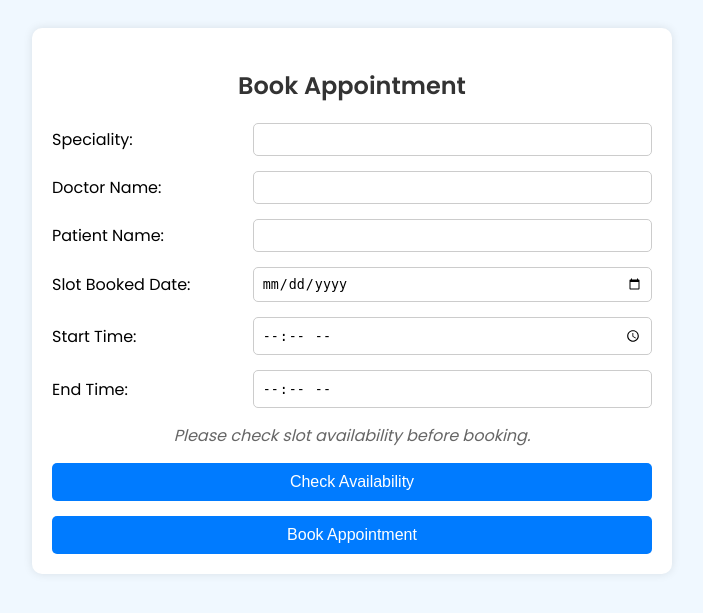
After one commit to Shadowsweep/Assignment_1_django, a Django app: page /book-appointment/ in a window 1280 px wide. The commit adds this page. Shown: the top 613 px of the page, without its empty margins (288-991 px from the left). Run offline with Django 5.2, Linux system fonts and the light colour scheme.

Commit message:
App submittion working

```diff
--- /dev/null
+++ b/Registerapp/templates/book_appointment.html
@@ -0,0 +1,193 @@
+<!DOCTYPE html>
+<html>
+<head>
+    <title>Book Appointment</title>
+    <link href="https://fonts.googleapis.com/css2?family=Poppins:wght@400;600&display=swap" rel="stylesheet">
+    <style>
+        body {
+            font-family: 'Poppins', sans-serif;
+            background-color: #f0f8ff;
+            padding: 20px;
+        }
+        .container {
+            max-width: 600px;
+            margin: auto;
+            background-color: #ffffff;
+            padding: 20px;
+            border-radius: 10px;
+            box-shadow: 0 0 10px rgba(0, 0, 0, 0.1);
+        }
+        h2 {
+            color: #333;
+            text-align: center;
+            margin-bottom: 20px;
+        }
+        .form-group {
+            display: flex;
+            justify-content: space-between;
+            margin-bottom: 15px;
+        }
+        .form-group label {
+            flex: 1;
+            margin-right: 10px;
+            align-self: center;
+        }
+        .form-group input, .form-group select {
+            flex: 2;
+            padding: 8px;
+            border: 1px solid #ccc;
+            border-radius: 5px;
+        }
+        button {
+            display: block;
+            width: 100%;
+            padding: 10px;
+            border: none;
+            border-radius: 5px;
+            background-color: #007bff;
+            color: white;
+            font-size: 16px;
+            cursor: pointer;
+        }
+        button:hover {
+            background-color: #0056b3;
+        }
+        #availabilityMessage {
+            text-align: center;
+            margin-top: 10px;
+            font-weight: bold;
+        }
+        .available {
+            color: green;
+        }
+        .not-available {
+            color: red;
+        }
+        .check-availability-message {
+            text-align: center;
+            margin-top: 15px;
+            margin-bottom: 15px;
+            font-style: italic;
+            color: #666;
+        }
+        .button-group {
+            display: flex;
+            flex-direction: column;
+            gap: 15px;
+        }
+    </style>
+</head>
+<body>
+    <div class="container">
+        <h2>Book Appointment</h2>
+        <form id="appointmentForm" method="post" enctype="multipart/form-data" action="{% url 'book_appointment' %}">
+            {% csrf_token %}
+            <div class="form-group">
+                <label for="id_speciality">Speciality:</label>
+                <input type="text" id="id_speciality" name="speciality" value="{{ request.GET.speciality }}" required readonly>
+            </div>
+            <div class="form-group">
+                <label for="id_doctor_name">Doctor Name:</label>
+                <input type="text" id="id_doctor_name" name="doctor_name" value="{{ request.GET.doctor_name }}" required readonly>
+            </div>
+            <div class="form-group">
+                <label for="id_patient_name">Patient Name:</label>
+                <input type="text" id="id_patient_name" name="patient_name" value="{{ request.GET.patient_name }}" required>
+            </div>
+            <div class="form-group">
+                <label for="id_slot_booked_date">Slot Booked Date:</label>
+                <input type="date" id="id_slot_booked_date" name="slot_booked_date" required>
+            </div>
+            <div class="form-group">
+                <label for="id_start_time">Start Time:</label>
+                <input type="time" id="id_start_time" name="start_time" min="10:00" max="18:00" required>
+            </div>
+            <div class="form-group">
+                <label for="id_end_time">End Time:</label>
+                <input type="time" id="id_end_time" name="end_time" readonly>
+            </div>
+            <div id="availabilityMessage"></div>
+            <div class="check-availability-message">Please check slot availability before booking.</div>
+            <div class="button-group">
+                <button type="button" id="checkAvailabilityBtn">Check Availability</button>
+                <button type="submit" id="bookAppointmentBtn" disabled>Book Appointment</button>
+            </div>
+        </form>
+    </div>
+
+    <script src="https://code.jquery.com/jquery-3.6.0.min.js"></script>
+    <script>
+    $(document).ready(function() {
+        var slotBookedDateInput = $('#id_slot_booked_date');
+        var startTimeInput = $('#id_start_time');
+        var endTimeInput = $('#id_end_time');
+        var availabilityMessage = $('#availabilityMessage');
+        var checkAvailabilityBtn = $('#checkAvailabilityBtn');
+        var bookAppointmentBtn = $('#bookAppointmentBtn');
+
+        startTimeInput.change(function() {
+            var startTime = $(this).val();
+            if (startTime) {
+                // Ensure start time is within allowed range
+                var startHour = parseInt(startTime.split(':')[0]);
+                var startMinutes = parseInt(startTime.split(':')[1]);
+                if (startHour < 10 || startHour > 18) {
+                    alert('Start time must be between 10:00 AM and 6:00 PM.');
+                    $(this).val('');
+                    return;
+                }
+
+                // Calculate end time (45 minutes after start time)
+                var endMinutes = startMinutes + 45;
+                var endHour = startHour + Math.floor(endMinutes / 60);
+                endMinutes = endMinutes % 60;
+                var endTime = ('0' + endHour).slice(-2) + ':' + ('0' + endMinutes).slice(-2);
+                endTimeInput.val(endTime);
+            }
+        });
+
+        checkAvailabilityBtn.click(function() {
+            var slotBookedDate = slotBookedDateInput.val();
+            var startTime = startTimeInput.val();
+
+            if (slotBookedDate && startTime) {
+                $.ajax({
+                    url: '{% url "check_availability" %}',
+                    method: 'POST',
+                    data: {
+                        'slot_booked_date': slotBookedDate,
+                        'start_time': startTime,
+                        'csrfmiddlewaretoken': $('input[name="csrfmiddlewaretoken"]').val()
+                    },
+                    success: function(response) {
+                        if (response.available) {
+                            availabilityMessage.text('This time slot is available!').removeClass('not-available').addClass('available');
+                            bookAppointmentBtn.prop('disabled', false);
+                        } else {
+                            availabilityMessage.text('This time slot is not available. Please choose another.').removeClass('available').addClass('not-available');
+                            bookAppointmentBtn.prop('disabled', true);
+                        }
+                    },
+                    error: function() {
+                        availabilityMessage.text('Error checking availability. Please try again.').removeClass('available').addClass('not-available');
+                        bookAppointmentBtn.prop('disabled', true);
+                    }
+                });
+            } else {
+                availabilityMessage.text('Please select both date and time.').removeClass('available').addClass('not-available');
+            }
+        });
+
+        var today = new Date();
+        var tomorrow = new Date(today);
+        tomorrow.setDate(today.getDate() + 1);
+        var dd = String(tomorrow.getDate()).padStart(2, '0');
+        var mm = String(tomorrow.getMonth() + 1).padStart(2, '0');
+        var yyyy = tomorrow.getFullYear();
+        var minDate = yyyy + '-' + mm + '-' + dd;
+        slotBookedDateInput.attr('min', minDate);
+    });
+    </script>
+
+</body>
+</html>
--- a/Registerapp/templates/dashboard.html
+++ b/Registerapp/templates/dashboard.html
@@ -277,9 +277,13 @@
                                 <img src="{{ doctor.profile_picture.url }}" alt="{{ doctor.first_name }}" class="doctor-image">
                                 <div class="doctor-content">
                                     <div class="doctor-info-container">
+                                        <p>{{ doctor.user }}</p>
                                         <h5>{{ doctor.first_name }} {{ doctor.last_name }}</h5>
                                         <p>{{ doctor.speciality }}</p>
-                                        <button class="btn btn-primary book-appointment">Book Appointment</button>
+                                        {% comment %} <button class="btn btn-primary book-appointment">Book Appointment</button> {% endcomment %}
+                                        <a href="{% url 'book_appointment' %}?doctor_name={{ doctor.first_name }} {{ doctor.last_name }}&patient_name={{ profile.first_name }} {{ profile.last_name }}&speciality={{ doctor.speciality }}" class="btn btn-primary">
+                                            Book Appointment
+                                        </a>
                                     </div>
                                 </div>
                             </div>
--- a/Registerapp/views.py
+++ b/Registerapp/views.py
@@ -1,9 +1,9 @@
 from django.shortcuts import render, redirect
 from rest_framework.decorators import api_view
 from rest_framework.response import Response
-from .serializers import ProfileSerializer ,UserSerializer ,BlogSerializer
+from .serializers import ProfileSerializer ,UserSerializer ,BlogSerializer ,AppointmentSerializer
 from django.views.decorators.http import require_POST
-from .models import Profile ,Blog
+from .models import Profile ,Blog ,Appointment
 from django.shortcuts import render, redirect, get_object_or_404
 from django.contrib.auth.decorators import login_required
 from django.contrib.auth import login, authenticate
@@ -15,6 +15,8 @@ from django.shortcuts import get_object_or_404, render, redirect
 from django.contrib.auth.models import User
 from django.shortcuts import get_object_or_404
 from rest_framework import status
+from django.views.decorators.csrf import csrf_protect
+from datetime import datetime, timedelta
 
 @api_view(['GET', 'POST'])
 def create_profile(request):
@@ -87,6 +89,10 @@ def edit_profile(request, profile_id):
 @api_view(['GET', 'POST'])
 def homepage(request):
     return render(request, 'home_page.html')
+
+@api_view(['GET', 'POST'])
+def success_form(request):
+    return render(request, 'sucess_form.html')
 
 @api_view(['GET', 'POST'])
 def blog_create(request):
@@ -297,3 +303,33 @@ def delete_blog(request, blog_id):
     blog.delete()
     messages.success(request, 'Blog post deleted successfully.')
     return redirect('dashboard')
+
+
+@api_view(['GET', 'POST'])
+def book_appointment(request):
+    if request.method == 'POST':
+        # Create a mutable copy of the request data
+        mutable_data = request.data.copy()
+
+        # Calculate end_time (45 minutes after start_time)
+        start_time = datetime.strptime(mutable_data['start_time'], '%H:%M')
+        end_time = (start_time + timedelta(minutes=45)).strftime('%H:%M')
+        mutable_data['end_time'] = end_time
+
+        serializer = AppointmentSerializer(data=mutable_data)
+        if serializer.is_valid():
+            serializer.save()
+            return redirect('success_form')
+        return Response(serializer.errors, status=400)
+    return render(request, 'book_appointment.html')
+
+def check_availability(request):
+    slot_booked_date = request.POST.get('slot_booked_date')
+    start_time = request.POST.get('start_time')
+
+    existing_appointment = Appointment.objects.filter(
+        slot_booked_date=slot_booked_date,
+        start_time=start_time
+    ).exists()
+
+    return JsonResponse({'available': not existing_appointment})
--- a/djangotask/urls.py
+++ b/djangotask/urls.py
@@ -35,6 +35,9 @@ urlpatterns = [
     path('draft_blog/', views.draft_blog, name='draft_blog'),
     path('edit-blog/<int:blog_id>/', views.edit_blog, name='edit_blog'),
     path('delete-blog/<int:blog_id>/', views.delete_blog, name='delete_blog'),
+    path('book-appointment/', views.book_appointment, name='book_appointment'),
+     path('check-availability/', views.check_availability, name='check_availability'),
+     path('success_form/', views.success_form, name='success_form'),
 
     # path('register/', views.register_user, name='register_user'),
 
```
Also changed, not shown: Registerapp/models.py (+7 -0 lines), Registerapp/serializers.py (+6 -1 lines), Registerapp/templates/sucess_form.html (added, +54 -0 lines), Registerapp/migrations/0008_appointment.py (added).
